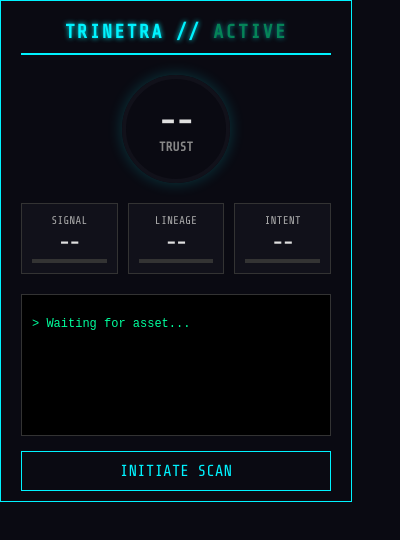
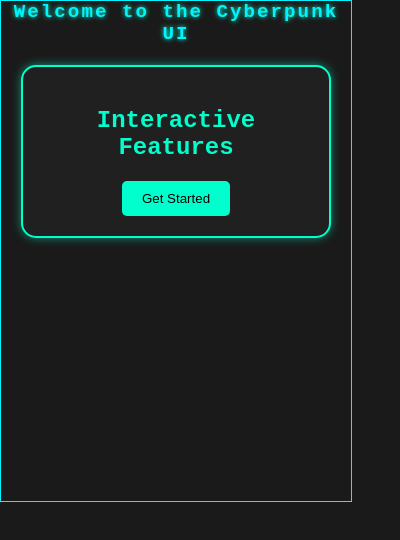
Before and after one commit to ShankarAdhikary/Trinetra-shield, a browser extension: page popup.html in a window 400 px wide. Drawn offline with nearby package versions, Linux system fonts and the light colour scheme.

Commit message:
Create popup.html for cyberpunk UI interface

```diff
--- a/popup.html
+++ b/popup.html
@@ -1,61 +1,48 @@
 <!DOCTYPE html>
 <html lang="en">
-
 <head>
     <meta charset="UTF-8">
     <meta name="viewport" content="width=device-width, initial-scale=1.0">
-    <title>Trinetra Shield</title>
+    <title>Cyberpunk UI Interface</title>
     <link rel="stylesheet" href="styles.css">
-    <link href="https://fonts.googleapis.com/css2?family=Share+Tech+Mono&display=swap" rel="stylesheet">
+    <script src="script.js" defer></script>
+    <style>
+        body {
+            background-color: #1a1a1a;
+            color: #00ffcc;
+            font-family: 'Courier New', Courier, monospace;
+            text-align: center;
+        }
+        h1 {
+            text-shadow: 0 0 5px #00ffcc;
+        }
+        .cyberpunk-card {
+            background-color: #202020;
+            border: 2px solid #00ffcc;
+            border-radius: 15px;
+            padding: 20px;
+            margin: 20px;
+            box-shadow: 0 0 10px rgba(0, 255, 204, 0.5);
+        }
+        .button {
+            background-color: #00ffcc;
+            border: none;
+            border-radius: 5px;
+            color: black;
+            padding: 10px 20px;
+            cursor: pointer;
+            transition: background-color 0.3s;
+        }
+        .button:hover {
+            background-color: #00cc99;
+        }
+    </style>
 </head>
-
 <body>
-    <div class="hud-container">
-        <header>
-            <h1>TRINETRA // <span class="status-blink">ACTIVE</span></h1>
-            <div class="scan-line"></div>
-        </header>
-
-        <main id="analysis-view">
-            <div class="score-circle-container">
-                <div class="score-circle user-score" id="global-score">
-                    <span class="score-val">--</span>
-                    <span class="score-label">TRUST</span>
-                </div>
-            </div>
-
-            <div class="lenses-grid">
-                <div class="lens-card" id="lens-signal">
-                    <div class="lens-header">SIGNAL</div>
-                    <div class="lens-val">--</div>
-                    <div class="lens-bar">
-                        <div class="fill" style="width: 0%"></div>
-                    </div>
-                </div>
-                <div class="lens-card" id="lens-lineage">
-                    <div class="lens-header">LINEAGE</div>
-                    <div class="lens-val">--</div>
-                    <div class="lens-bar">
-                        <div class="fill" style="width: 0%"></div>
-                    </div>
-                </div>
-                <div class="lens-card" id="lens-intent">
-                    <div class="lens-header">INTENT</div>
-                    <div class="lens-val">--</div>
-                    <div class="lens-bar">
-                        <div class="fill" style="width: 0%"></div>
-                    </div>
-                </div>
-            </div>
-
-            <div class="log-terminal" id="risk-log">
-                <p>> Waiting for asset...</p>
-            </div>
-
-            <button id="analyze-btn" class="cyber-btn">INITIATE SCAN</button>
-        </main>
+    <h1>Welcome to the Cyberpunk UI</h1>
+    <div class="cyberpunk-card">
+        <h2>Interactive Features</h2>
+        <button class="button">Get Started</button>
     </div>
-    <script src="popup.js"></script>
 </body>
-
 </html>
```
